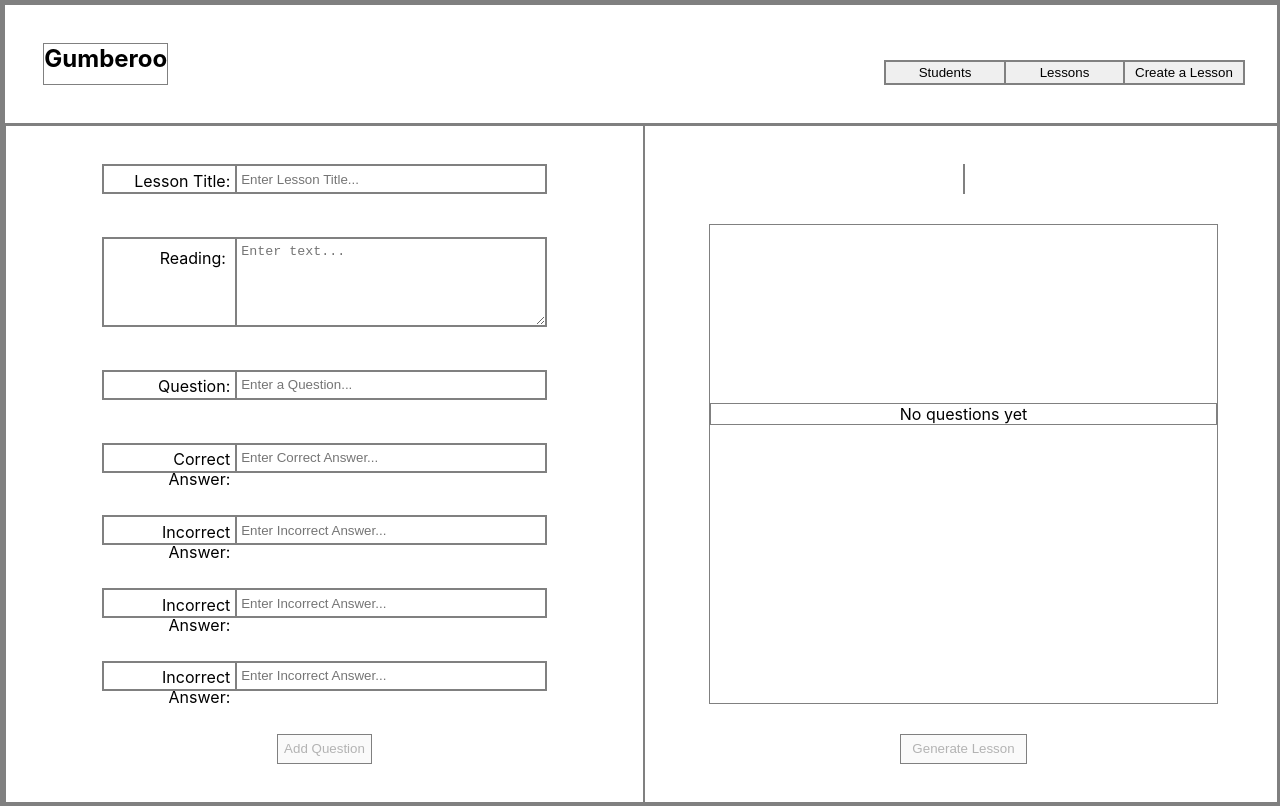
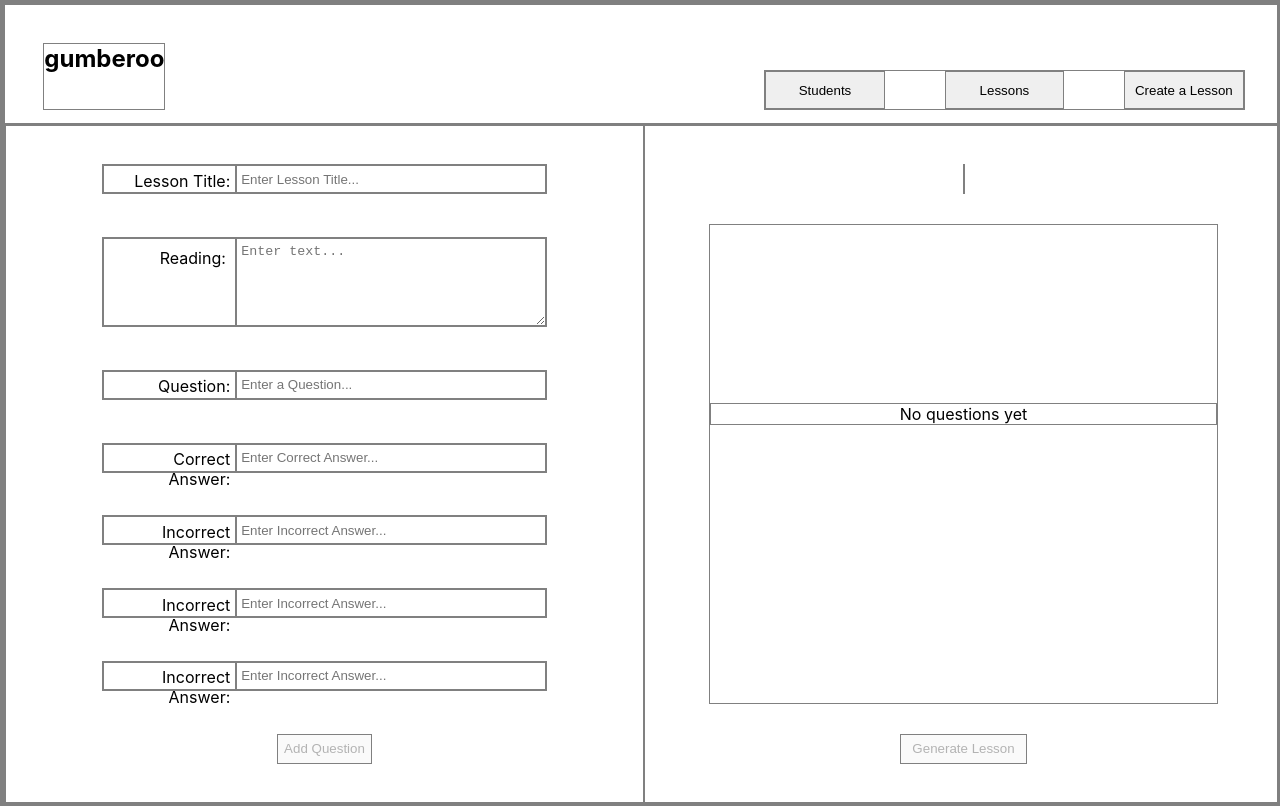
Before and after one commit to KyleWong2510/gumberoo, a React (Create React App) app: page /createlesson in a window 1280 px wide. Built offline with nearby package versions, Linux system fonts and the light colour scheme.

Commit message:
Style header btns

```diff
--- a/src/TeacherHeader/TeacherHeader.js
+++ b/src/TeacherHeader/TeacherHeader.js
@@ -4,7 +4,7 @@ import './TeacherHeader.scss'
 const TeacherHeader = () => {
   return (
     <header className='teacher-header'>
-      <h1 className='header-title'>Gumberoo</h1>
+      <h1 className='header-title'>gumberoo</h1>
       <section className='header-btn-container'>
         <button>Students</button>
         <button>Lessons</button>
--- a/src/TeacherHeader/TeacherHeader.scss
+++ b/src/TeacherHeader/TeacherHeader.scss
@@ -2,7 +2,7 @@
   display: flex;
   height: 15vh;
   justify-content: space-between;
-  padding: 3%;
+  padding: 3% 3% 1%;
   width: 100vw;
 }
 
@@ -11,10 +11,11 @@
   display: flex;
   height: 60%;
   justify-content: space-between;
-  width: 30%;
+  width: 40%;
 
   button {
     height: 100%;
-    width: 40%
+    padding: 1%;
+    width: 25%
   }
 }
```
